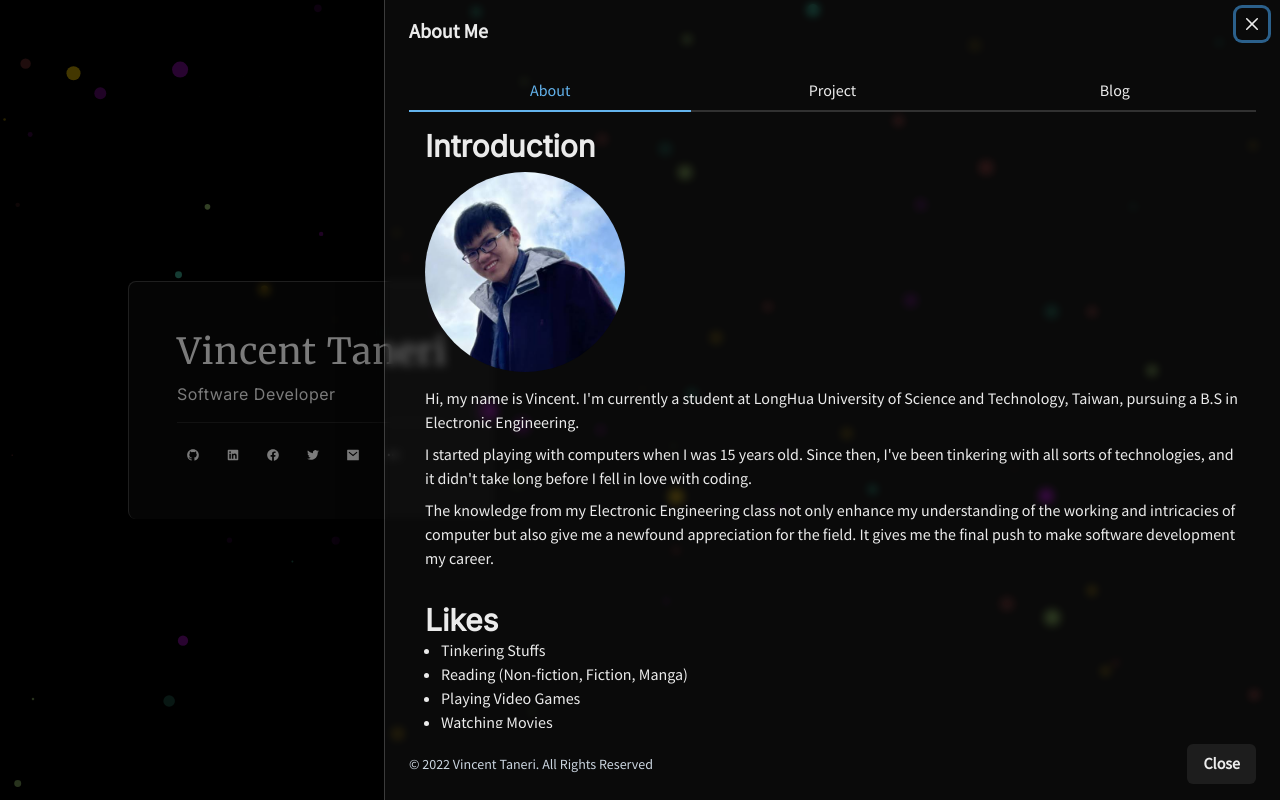
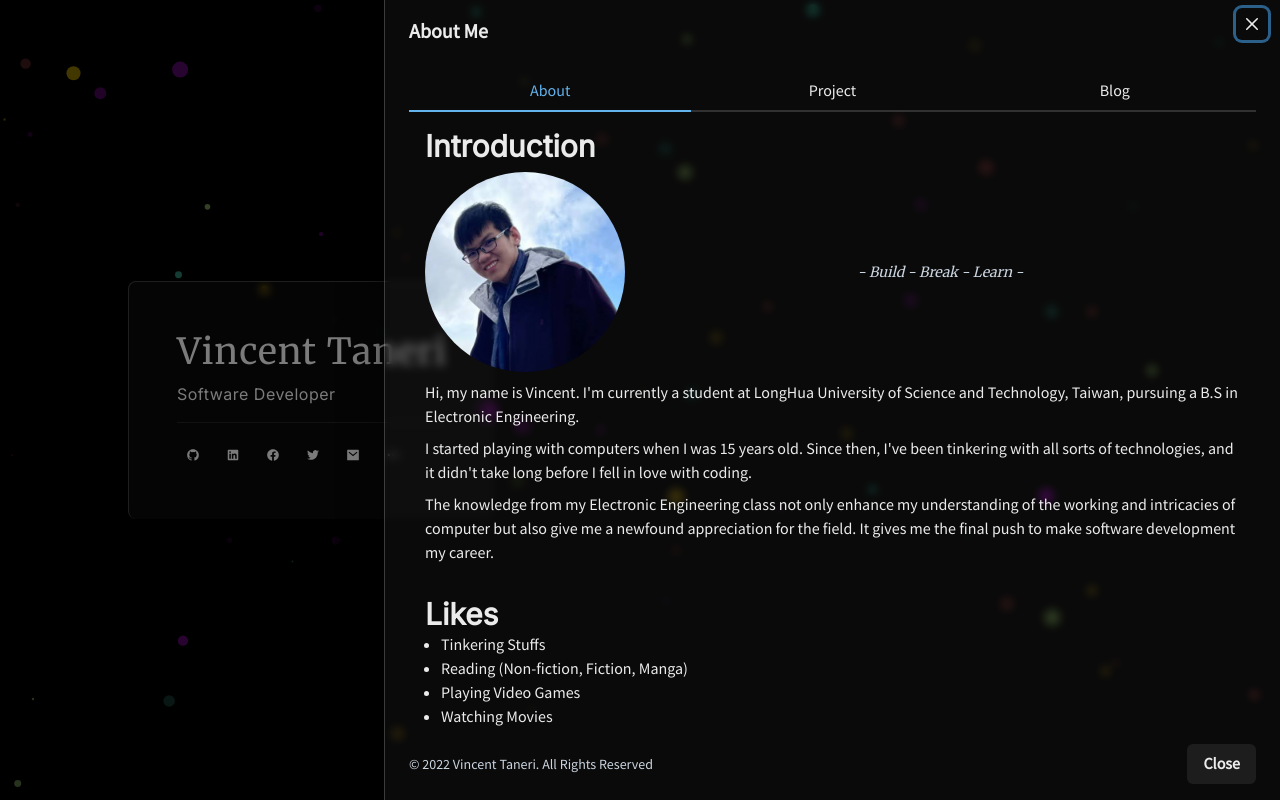
Before and after one commit to tanerijun/vitaneri-v1, a Next.js app: page / in a window 1280 px wide. Both pictures are taken after a click on the button 393 px from the left and 454 px from the top of the page. Built offline with nearby package versions, Linux system fonts and the light colour scheme.

Commit message:
Add quotes to fill in the whitespace beside profile pic

```diff
--- a/src/components/AboutMeTabs/index.tsx
+++ b/src/components/AboutMeTabs/index.tsx
@@ -19,7 +19,6 @@ import {
   ListItem,
   VStack,
   Flex,
-  Center,
 } from '@chakra-ui/react';
 import OptimizedImage from '../OptimizedImage';
 import profilePic from '../../../public/portrait.jpg';
@@ -31,7 +30,13 @@ const AboutTab = () => {
         <Heading as="h3" size="lg">
           Introduction
         </Heading>
-        <Box>
+        <Flex
+          flexDirection={['column', 'row']}
+          justifyContent="space-between"
+          alignItems="center"
+          gap={4}
+          width="full"
+        >
           <OptimizedImage
             src={profilePic}
             alt="Picture of Vincent"
@@ -39,7 +44,18 @@ const AboutTab = () => {
             width={200}
             height={200}
           />
-        </Box>
+          <Text
+            as="i"
+            fontFamily="Merriweather"
+            fontSize="sm"
+            color="gray.300"
+            alignSelf="center"
+            flex={1}
+            textAlign="center"
+          >
+            - Build - Break - Learn -
+          </Text>
+        </Flex>
         <Text>
           Hi, my name is Vincent. I'm currently a student at{' '}
           <Link href="https://www.lhu.edu.tw/" isExternal>
```
